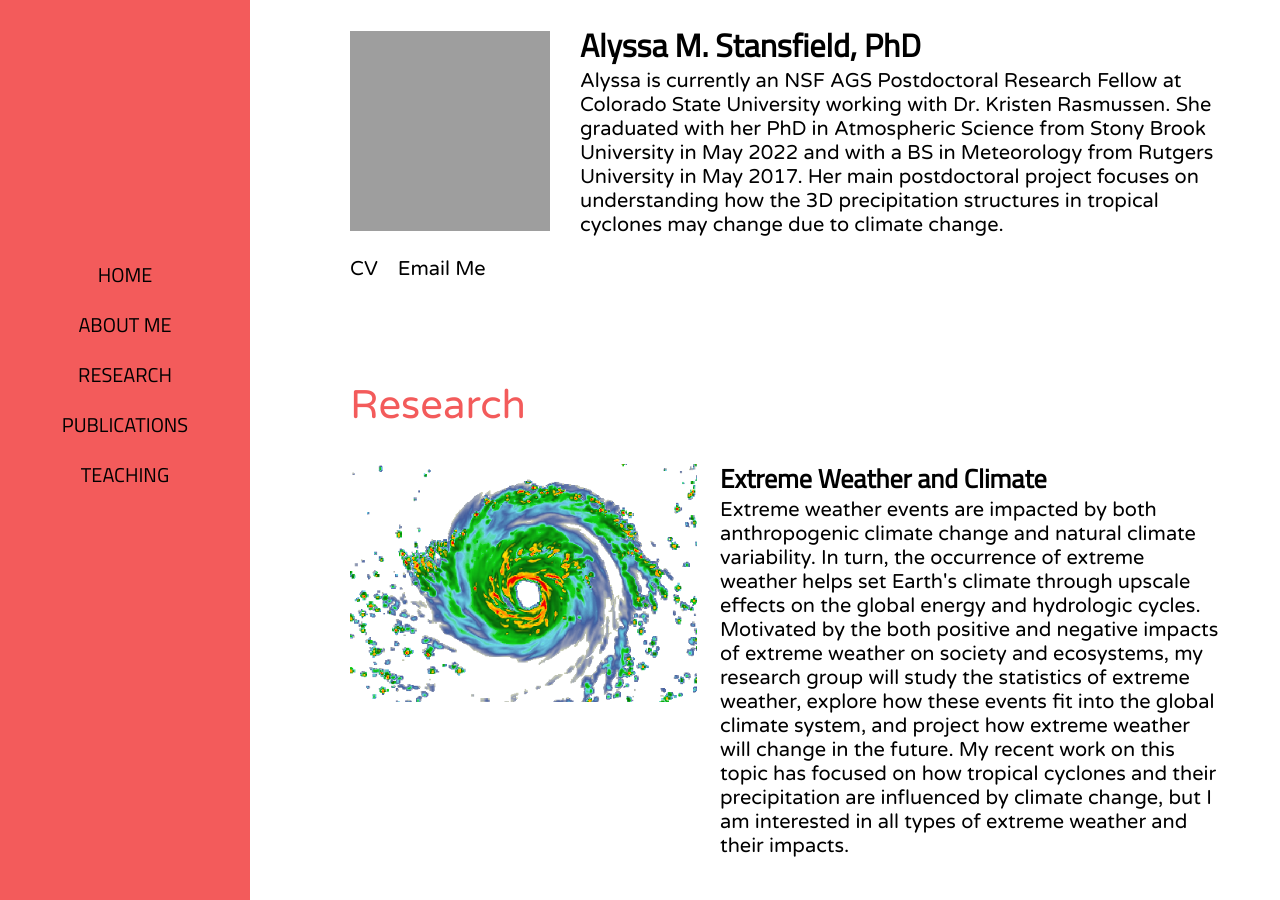
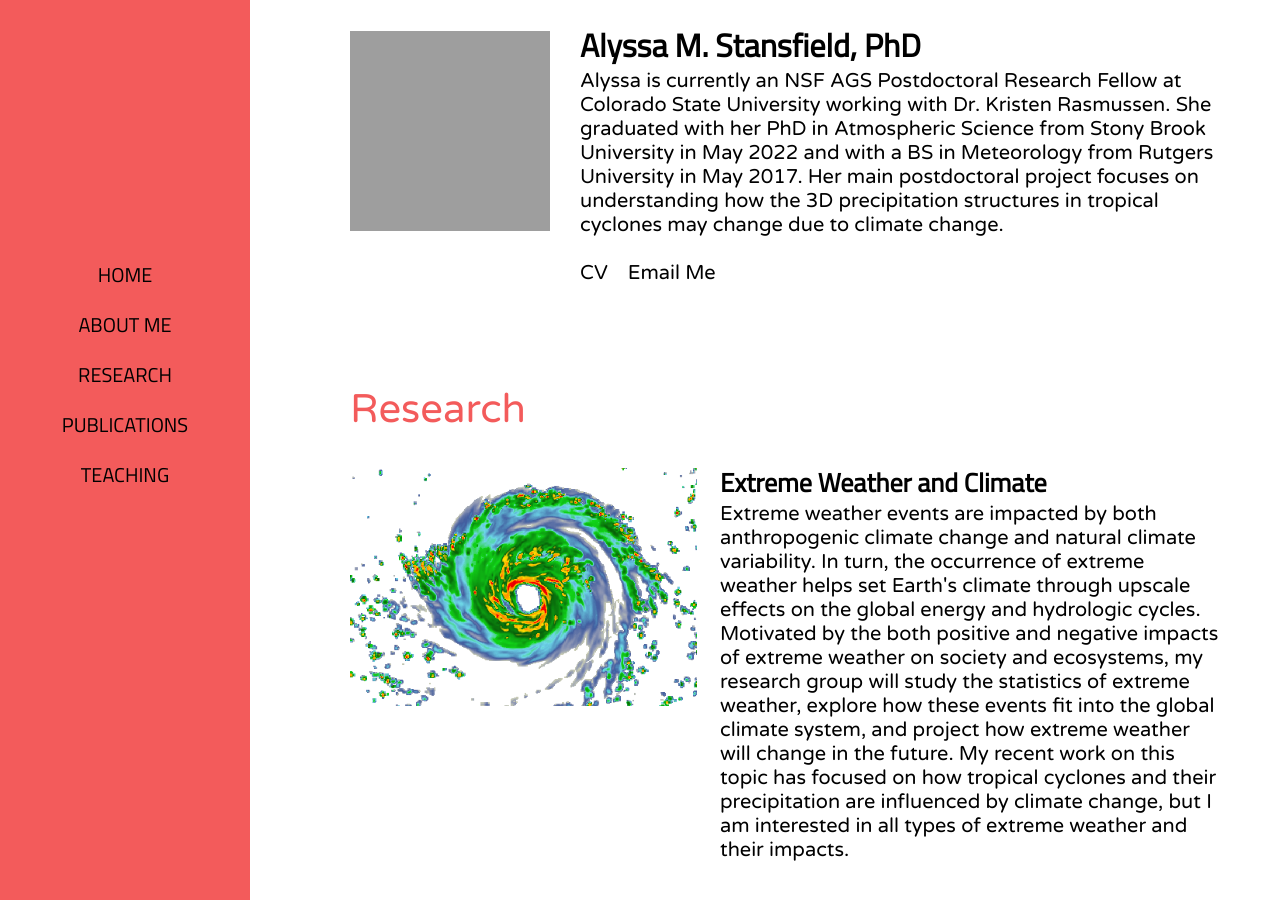
Before and after one commit to alyssa-stansfield/alyssa-stansfield.github.io, a Jekyll site: the page index.html, which Jekyll copies as it is, in a window 1280 px wide and 900 px high, scrolled down 1275 px. Built offline with Jekyll 4.4.1, drawn with Linux system fonts in a browser that asks for light colours; some web fonts are replaced; grey boxes are pictures that could not be loaded.

Commit message:
Editing spacing of about me text

```diff
--- a/index.html
+++ b/index.html
@@ -46,8 +46,8 @@
             <h3>Alyssa M. Stansfield, PhD</h3>
             <p>
 		Alyssa is currently an <a href="https://www.nsf.gov/awardsearch/showAward?AWD_ID=2204138&HistoricalAwards=false">NSF AGS Postdoctoral Research Fellow</a> at Colorado State University working with <a href="https://www.atmos.colostate.edu/people/faculty/rasmussen/">Dr. Kristen Rasmussen</a>. She graduated with her PhD in Atmospheric Science from Stony Brook University in May 2022 and with a BS in Meteorology from Rutgers University in May 2017. Her main postdoctoral project focuses on understanding how the 3D precipitation structures in tropical cyclones may change due to climate change.
-	    </p>
-	    <p>
+	    <br>
+            <br>
 	    <a href="../assets/stansfield_CV_july2024.pdf">CV</a>&emsp;<a href="mailto:alyssa.stansfield@utah.edu">Email Me</a>
 	    </p>
           </div>
```
